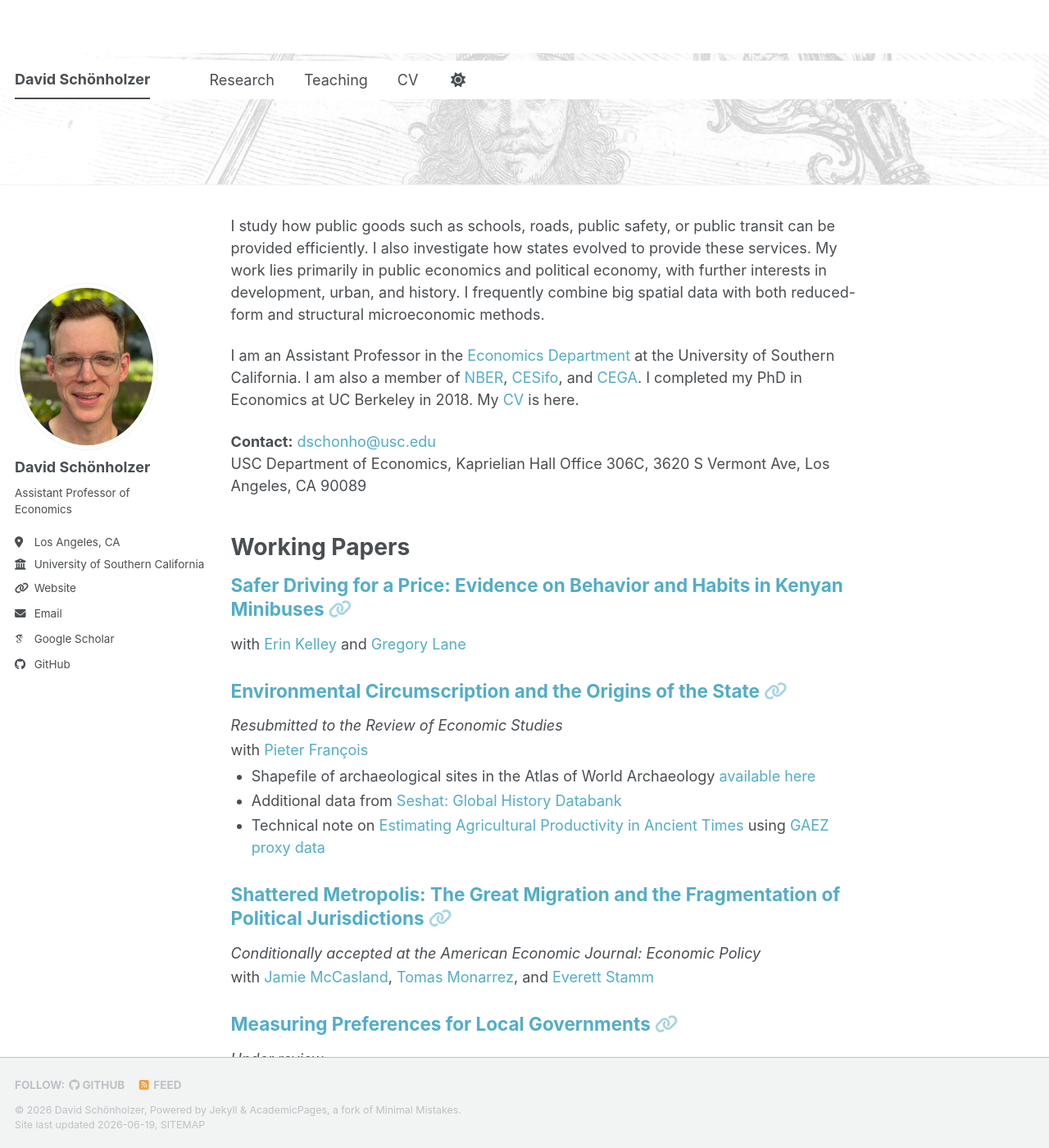
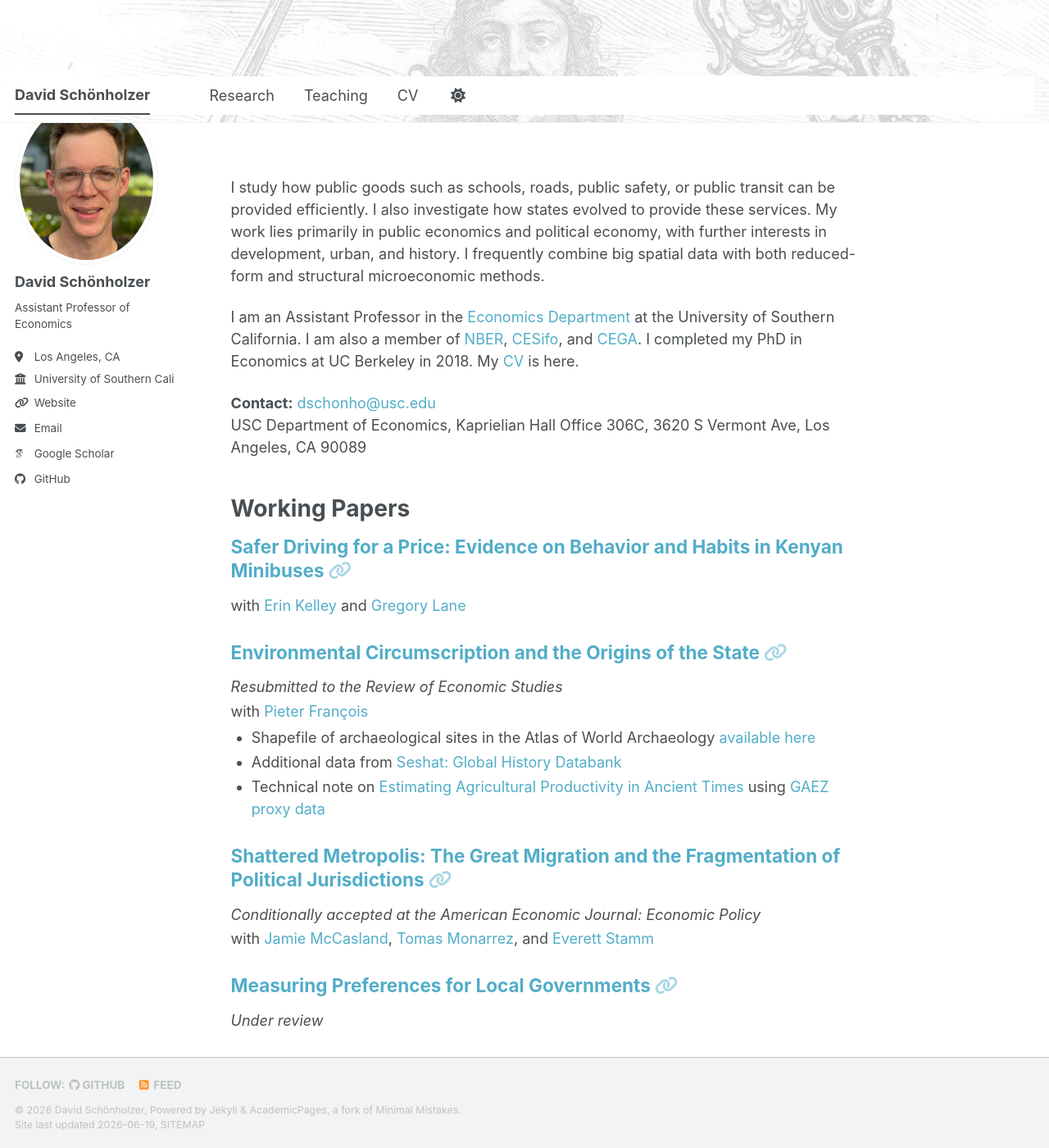
Before and after one commit to david-sch/david-sch.github.io, a Jekyll site: the page built from _pages/about.md, in a window 1280 px wide and 1400 px high. Shown: the whole window at 82% size. Built offline with Jekyll 4.4.1, drawn with Linux system fonts in a browser that asks for light colours; some web fonts are replaced; a script bundle is joined from its source files by our own code; library files that are not in the unit come from our copies.

Commit message:
Fixed app-shell: fixed header (banner+transparent nav) + fixed sidebar, scrolling content; remove nav grey box

```diff
--- a/assets/css/main.scss
+++ b/assets/css/main.scss
@@ -168,3 +168,67 @@
   background: transparent;
 }
 .site-header .masthead::after { display: none; }  /* drop the nav's own hairline */
+
+/* ==========================================================================
+   AUTHORITATIVE app-shell: fixed header (banner + nav) + fixed sidebar,
+   only the content column scrolls. Overrides all earlier header/sidebar rules.
+   ========================================================================== */
+
+/* Fixed header band across the very top */
+.site-header {
+  position: fixed;
+  top: 0;
+  left: 0;
+  right: 0;
+  width: 100%;
+  height: 150px;
+  z-index: 1000;
+  background: var(--global-bg-color);
+  border-bottom: 1px solid var(--global-border-color);
+}
+
+/* Banner image fills the header band (cropped), faint */
+.site-banner {
+  position: absolute;
+  top: 0; left: 0; right: 0; bottom: 0;
+  overflow: hidden;
+  line-height: 0;
+  background: transparent;
+}
+.site-banner img {
+  width: 100%;
+  height: 100%;
+  object-fit: cover;
+  object-position: center;
+  opacity: 0.18;
+  display: block;
+  max-width: none;
+  margin: 0;
+}
+
+/* Nav overlaid on the image at the bottom of the band — fully transparent */
+.site-header .masthead {
+  position: absolute;
+  left: 0;
+  right: 0;
+  bottom: 0;
+  top: auto;
+  width: 100%;
+  background: transparent;
+  z-index: 2;
+}
+.site-header .masthead::after { display: none; }
+.site-header .visible-links .masthead__menu-item { background: transparent; }
+
+/* Push everything below the fixed header */
+#main { margin-top: 150px; }
+
+/* Fixed sidebar on wide screens; the content column scrolls with the page */
+@media screen and (min-width: 1024px) {
+  .sidebar {
+    position: fixed;
+    padding-top: 0;
+    height: calc(100vh - 150px);
+    overflow-y: auto;
+  }
+}
```
